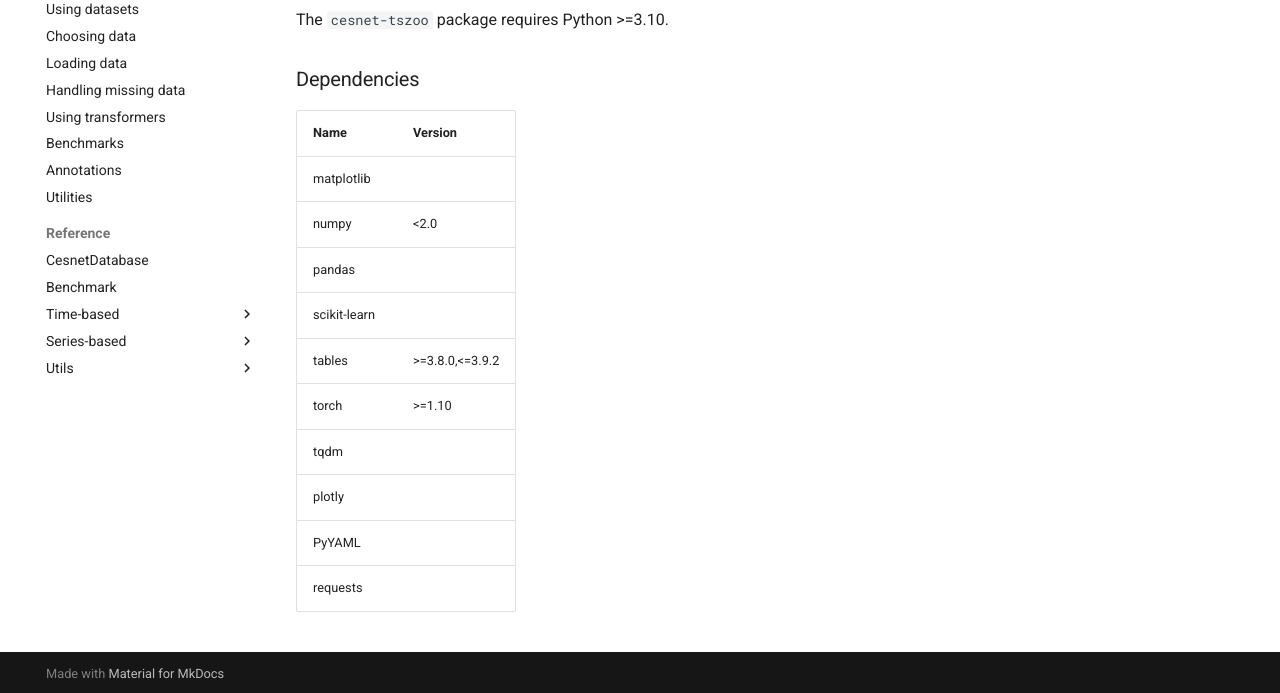
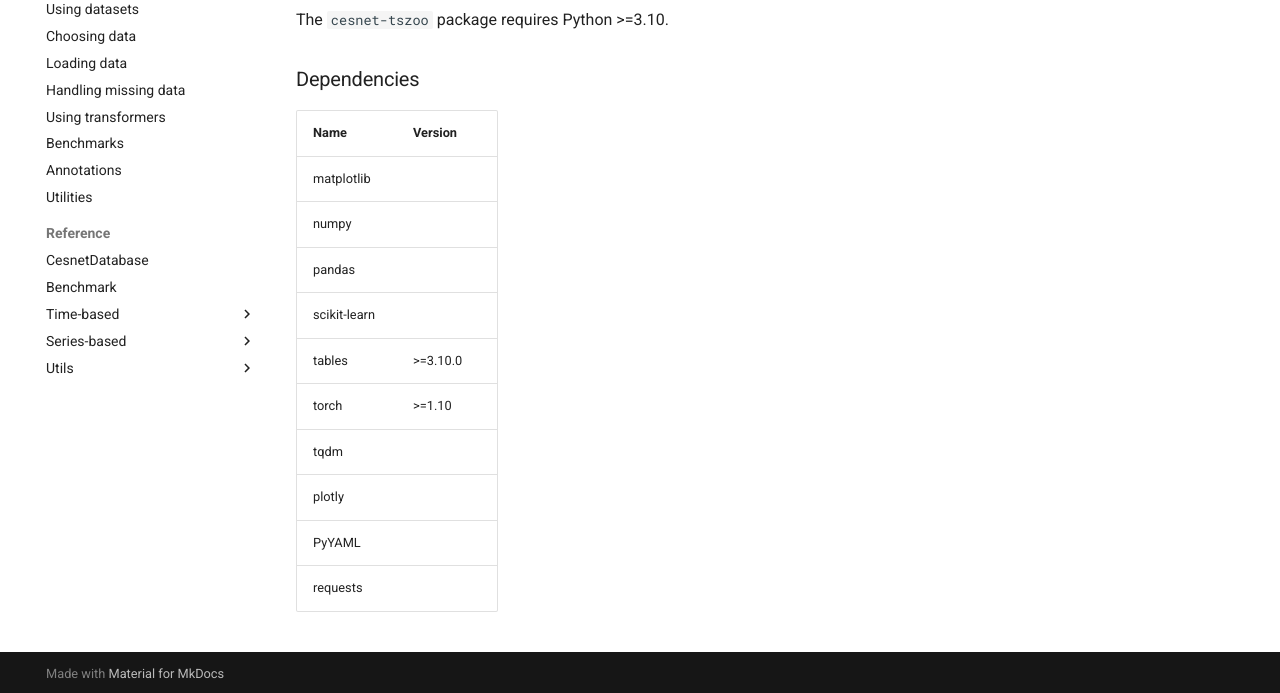
Before and after one commit to CESNET/cesnet-tszoo, an MkDocs documentation site: the page built from docs/installation.md, in a window 1280 px wide and 1139 px high. Shown: the part 443-1136 px from the top of the window. Built offline with MkDocs 1.6.1 and Material for MkDocs 9.7.7, drawn with Linux system fonts in a browser that asks for light colours; comment, search, counter and statistics services are not loaded.

Commit message:
Fix: Updated numpy and tables docs version to correct version

```diff
--- a/docs/installation.md
+++ b/docs/installation.md
@@ -18,10 +18,10 @@ The `cesnet-tszoo` package requires Python >=3.10.
 | Name         | Version         |
 |--------------|-----------------|
 | matplotlib   |                 |
-| numpy        | <2.0            |
+| numpy        |                 |
 | pandas       |                 |
 | scikit-learn |                 |
-| tables       | >=3.8.0,<=3.9.2 |
+| tables       | >=3.10.0        |
 | torch        | >=1.10          |
 | tqdm         |                 |
 | plotly       |                 |
```
